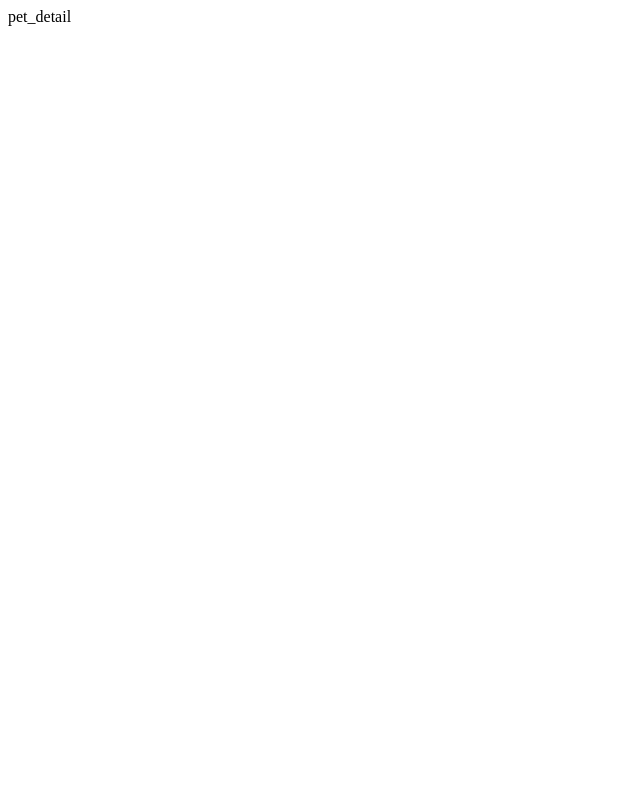
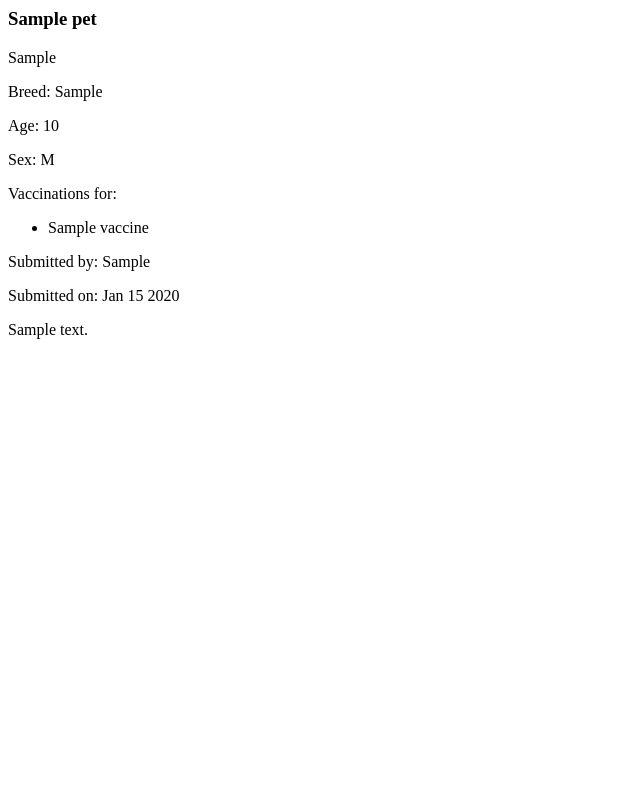
Before and after one commit to myus3rnam3159/Django-learning, a Django app: page /adoptions/1/ in a window 1280 px wide. Before the commit the part shown is almost empty. Shown: the whole page, without its empty margins (0-640 px from the left). Run offline with Django 4.2, Linux system fonts and the light colour scheme; tables that the repository leaves empty hold one stand-in row (values such as "Sample post").

Commit message:
edit pet detail template

```diff
--- a/wisdompets/adoptions/templates/home.html
+++ b/wisdompets/adoptions/templates/home.html
@@ -1,12 +1,12 @@
 <div>
     {% for pet in pets %}
         <div class="petname">
-            <a href="{% url 'pet_detail'}">
-                <h3>{{ pet.name | capfirst }}</h3>
+            <a href="{% url 'pet_detail' pet.id %}">
+            <h3>{{ pet.name|capfirst }}</h3>
             </a>
             <p>{{ pet.species }}</p>
             {% if pet.breed %}
-            <p>Breed: {{ pet.breed }}</p>
+                <p>Breed: {{ pet.breed }}</p>
             {% endif %}
             <p class="hidden">{{ pet.description }}</p>
         </div>
--- a/wisdompets/adoptions/templates/pet_detail.html
+++ b/wisdompets/adoptions/templates/pet_detail.html
@@ -1 +1,24 @@
-pet_detail
+<div>
+    <h3>{{ pet.name|capfirst }}</h3>
+    <p>{{ pet.species }}</p>
+    {% if pet.breed %}
+        <p>Breed: {{ pet.breed }}</p>
+    {% endif %}
+    {% if pet.age %}
+        <p>Age: {{ pet.age }}</p>
+    {% endif %}
+    {% if pet.sex %}
+        <p>Sex: {{ pet.sex }}</p>
+    {% endif %}
+    {% if pet.vaccinations.all %}
+        <p>Vaccinations for:</p>
+        <ul>
+            {% for vaccination in pet.vaccinations.all %}
+                <li>{{ vaccination.name }}</li>
+            {% endfor %}
+        </ul>
+    {% endif %}
+    <p>Submitted by: {{ pet.submitter }}</p>
+    <p>Submitted on: {{ pet.submission_date|date:"M d Y" }}</p>
+    <p>{{ pet.description }}</p>
+</div>
```
